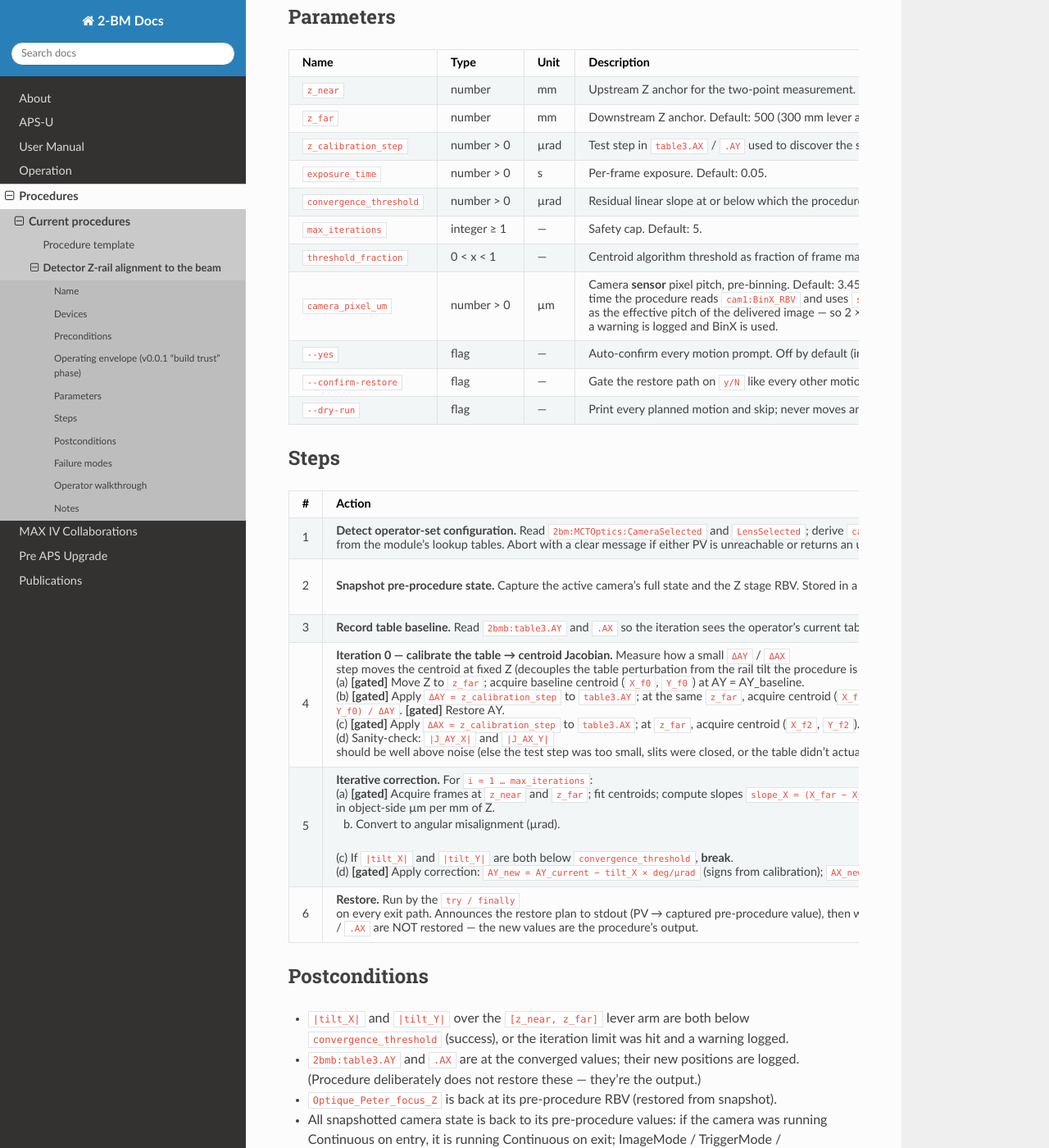
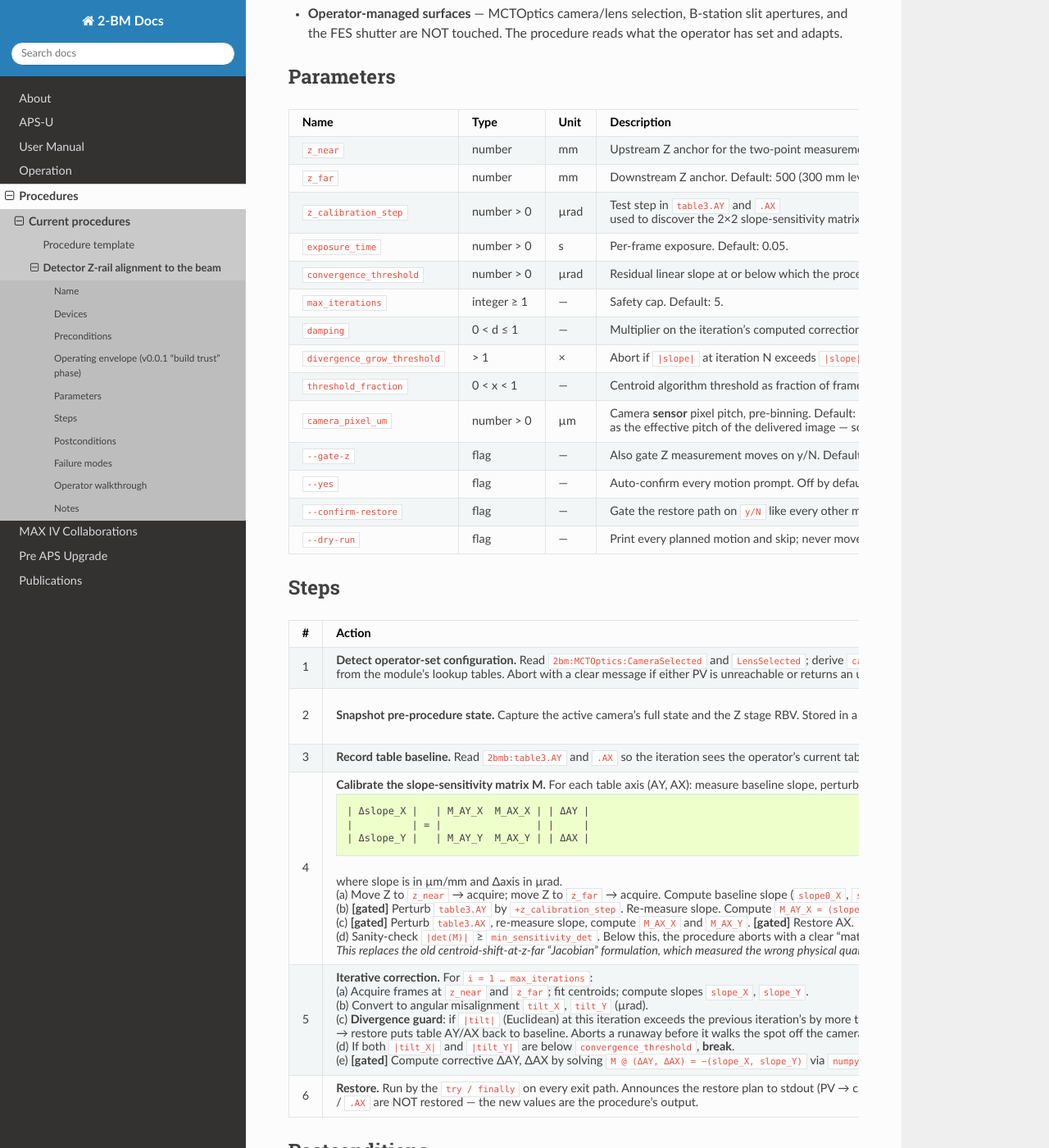
Before and after one commit to xray-imaging/2bm-docs, a Sphinx documentation site: the page built from docs/source/procedures/item_002.rst, in a window 1280 px wide and 1400 px high, scrolled down 2397 px. Shown: the whole window at 82% size. Built offline with Sphinx 7.4.7 and the Read the Docs theme 3.1.0, drawn with Linux system fonts in a browser that asks for light colours; the version number could not be read and is left out; some of the changed text lies outside the part shown.

Commit message:
docs(procedures): sensitivity matrix, damping, divergence guard
Align spec with the 2bm-procedures convergence-math rewrite:

- Calibration now builds a 2x2 slope-sensitivity matrix M (was:
  centroid-shift Jacobian). Explains why the previous formulation
  measured the wrong physical quantity.
- Iteration now solves M @ d = -slope (full inversion incl.
  cross-coupling) instead of sign-only diagonal correction.
- New parameters documented: damping, divergence_grow_threshold,
  --gate-z flag.
- Z measurement moves are announce-only by default (not gated);
  --gate-z flag restores full gating. Table moves still always
  gated.

```diff
--- a/docs/source/procedures/item_002.rst
+++ b/docs/source/procedures/item_002.rst
@@ -108,11 +108,15 @@
 
 - **Z safety band** ``[200, 500]`` mm — enforced at ``__init__``;
   the motor's own ``.HLM`` / ``.LLM`` are not modified.
-- **Per-motion confirmation gate** — before every motor motion
-  (Z, table AY, table AX) the procedure prints a plan block (PV,
-  current value, target value, delta, units) and waits for ``y``
-  or ``N`` on stdin. ``N`` aborts cleanly via ``OperatorAbort``;
-  the ``try / finally`` then runs the restore path.
+- **Per-motion confirmation gate** — before every **table** move
+  (calibration perturb / restore, iteration correction) the
+  procedure prints a plan block (PV, current value, target value,
+  delta, units) and waits for ``y`` or ``N`` on stdin. ``N``
+  aborts cleanly via ``OperatorAbort``; the ``try / finally``
+  then runs the restore path. **Z measurement moves** stay within
+  the safety band and only sample the alignment (don't change
+  it), so they are announced but NOT gated by default. Pass
+  ``--gate-z`` to gate them too.
 - **Snapshot + restore** — at entry the procedure captures the
   full camera state of the active camera (``Acquire``,
   ``AcquireTime``, ``NumImages``, ``ImageMode``, ``TriggerMode``,
@@ -163,9 +167,12 @@
    * - ``z_calibration_step``
      - number > 0
      - µrad
-     - Test step in ``table3.AX`` / ``.AY`` used to discover the
-       sign and magnitude of the table → centroid Jacobian on
-       iteration 0. Default: 50 µrad.
+     - Test step in ``table3.AY`` and ``.AX`` used to discover the
+       2×2 slope-sensitivity matrix M. Default: 50 µrad. Must be
+       large enough that the resulting slope change is well above
+       the centroid noise floor (~20 µrad for the Oryx 31MP at
+       1.1× over a 300 mm Z lever). If calibration aborts with
+       "sensitivity matrix near-singular", bump to 100.
    * - ``exposure_time``
      - number > 0
      - s
@@ -179,6 +186,21 @@
      - integer ≥ 1
      - —
      - Safety cap. Default: 5.
+   * - ``damping``
+     - 0 < d ≤ 1
+     - —
+     - Multiplier on the iteration's computed correction. 1.0 =
+       full correction, 0.5 (default) = half. Damping < 1 keeps
+       us in the linear range across iterations when the
+       sensitivity matrix is imperfect or table cross-coupling
+       exceeds what a 2×2 linear model captures.
+   * - ``divergence_grow_threshold``
+     - > 1
+     - ×
+     - Abort if ``|slope|`` at iteration N exceeds
+       ``|slope|`` at iteration N−1 by more than this factor.
+       Default: 1.5. Catches runaway positive feedback before
+       it walks the spot off the camera.
    * - ``threshold_fraction``
      - 0 < x < 1
      - —
@@ -194,6 +216,13 @@
        effective pitch of the delivered image — so 2 × 2 binning
        gives an effective 6.9 µm pitch without any CLI override.
        If ``BinX != BinY`` a warning is logged and BinX is used.
+   * - ``--gate-z``
+     - flag
+     - —
+     - Also gate Z measurement moves on y/N. Default off: Z moves
+       stay within the safety band and only sample alignment, so
+       they're announced but not gated. Table moves are ALWAYS
+       gated regardless.
    * - ``--yes``
      - flag
      - —
@@ -208,7 +237,7 @@
      - flag
      - —
      - Print every planned motion and skip; never moves any
-       motor. Camera reads (e.g. PixelFormat) still happen.
+       motor. Camera reads + centroid fits still happen.
 
 
 Steps
@@ -244,54 +273,66 @@
        table pose as the zero-correction reference.
      - ``caget 2bmb:table3.AY``, ``caget 2bmb:table3.AX``.
    * - 4
-     - **Iteration 0 — calibrate the table → centroid Jacobian.**
-       Measure how a small ``ΔAY`` / ``ΔAX`` step moves the
-       centroid at fixed Z (decouples the table perturbation from
-       the rail tilt the procedure is trying to remove):
+     - **Calibrate the slope-sensitivity matrix M.** For each
+       table axis (AY, AX): measure baseline slope, perturb axis
+       by ``z_calibration_step``, re-measure slope, restore axis.
+       Build the 2×2 matrix M:
 
-       (a) **[gated]** Move Z to ``z_far``; acquire baseline
-       centroid (``X_f0``, ``Y_f0``) at AY = AY_baseline.
+       .. code-block:: text
 
-       (b) **[gated]** Apply ``ΔAY = z_calibration_step`` to
-       ``table3.AY``; at the same ``z_far``, acquire centroid
-       (``X_f1``, ``Y_f1``). Compute the Jacobian column for AY:
-       ``J_AY_X = (X_f1 − X_f0) / ΔAY`` and
-       ``J_AY_Y = (Y_f1 − Y_f0) / ΔAY``.
-       **[gated]** Restore AY.
+          | Δslope_X |   | M_AY_X  M_AX_X | | ΔAY |
+          |          | = |                | |     |
+          | Δslope_Y |   | M_AY_Y  M_AX_Y | | ΔAX |
 
-       (c) **[gated]** Apply ``ΔAX = z_calibration_step`` to
-       ``table3.AX``; at ``z_far``, acquire centroid (``X_f2``,
-       ``Y_f2``). Compute ``J_AX_X = (X_f2 − X_f0) / ΔAX`` and
-       ``J_AX_Y = (Y_f2 − Y_f0) / ΔAX``. **[gated]** Restore AX.
+       where slope is in µm/mm and Δaxis in µrad.
 
-       (d) Sanity-check: ``|J_AY_X|`` and ``|J_AX_Y|`` should be
-       well above noise (else the test step was too small, slits
-       were closed, or the table didn't actually move). Abort
-       cleanly if either is below ``min_jacobian_um_per_urad``.
+       (a) Move Z to ``z_near`` → acquire; move Z to ``z_far`` →
+       acquire. Compute baseline slope (``slope0_X``, ``slope0_Y``).
+
+       (b) **[gated]** Perturb ``table3.AY`` by
+       ``+z_calibration_step``. Re-measure slope. Compute
+       ``M_AY_X = (slope_AY_X − slope0_X) / Δ`` and ``M_AY_Y``
+       likewise. **[gated]** Restore AY.
+
+       (c) **[gated]** Perturb ``table3.AX``, re-measure slope,
+       compute ``M_AX_X`` and ``M_AX_Y``. **[gated]** Restore AX.
+
+       (d) Sanity-check ``|det(M)|`` ≥ ``min_sensitivity_det``.
+       Below this, the procedure aborts with a clear "matrix
+       near-singular" message — bump ``z_calibration_step`` to
+       100 µrad and retry.
+
+       *This replaces the old centroid-shift-at-z-far "Jacobian"
+       formulation, which measured the wrong physical quantity:
+       uniform centroid shifts at fixed Z cancel between
+       z_near/z_far and leave slope unchanged. The slope
+       sensitivity is what actually drives convergence.*
      - ``move_motor 2bmbAERO:m1 …``;
-       ``move_table_axis 2bmb:table3.AY <baseline + Δ>``
-       *(writes the soft PV, then polls the AND of the six jack*
-       ``.DMOV`` *PVs);*
+       ``move_table_axis 2bmb:table3.AY <baseline + Δ>``;
        ``acquire_image(cam_prefix, exposure_time)``;
        centre-of-mass over threshold.
    * - 5
      - **Iterative correction.** For ``i = 1 … max_iterations``:
 
-       (a) **[gated]** Acquire frames at ``z_near`` and
-       ``z_far``; fit centroids; compute slopes
-       ``slope_X = (X_far − X_near) / (z_far − z_near)`` and
-       ``slope_Y = (Y_far − Y_near) / (z_far − z_near)`` in
-       object-side µm per mm of Z.
+       (a) Acquire frames at ``z_near`` and ``z_far``; fit
+       centroids; compute slopes ``slope_X``, ``slope_Y``.
 
-       (b) Convert to angular misalignment (µrad).
+       (b) Convert to angular misalignment ``tilt_X``,
+       ``tilt_Y`` (µrad).
 
-       (c) If ``|tilt_X|`` and ``|tilt_Y|`` are both below
+       (c) **Divergence guard**: if ``|tilt|`` (Euclidean) at
+       this iteration exceeds the previous iteration's by more
+       than ``divergence_grow_threshold``, raise ``RuntimeError``
+       → restore puts table AY/AX back to baseline. Aborts a
+       runaway before it walks the spot off the camera.
+
+       (d) If both ``|tilt_X|`` and ``|tilt_Y|`` are below
        ``convergence_threshold``, **break**.
 
-       (d) **[gated]** Apply correction:
-       ``AY_new = AY_current − tilt_X × deg/µrad`` (signs from
-       calibration); ``AX_new = AX_current − tilt_Y × deg/µrad``.
-       Both axes commanded in a single confirmation gate.
+       (e) **[gated]** Compute corrective ΔAY, ΔAX by solving
+       ``M @ (ΔAY, ΔAX) = −(slope_X, slope_Y)`` via
+       ``numpy.linalg.inv``; multiply by ``damping``. Apply
+       both axes in a single confirmation gate.
      - ``move_table_axis 2bmb:table3.AY <new>``,
        ``move_table_axis 2bmb:table3.AX <new>``.
    * - 6
```
